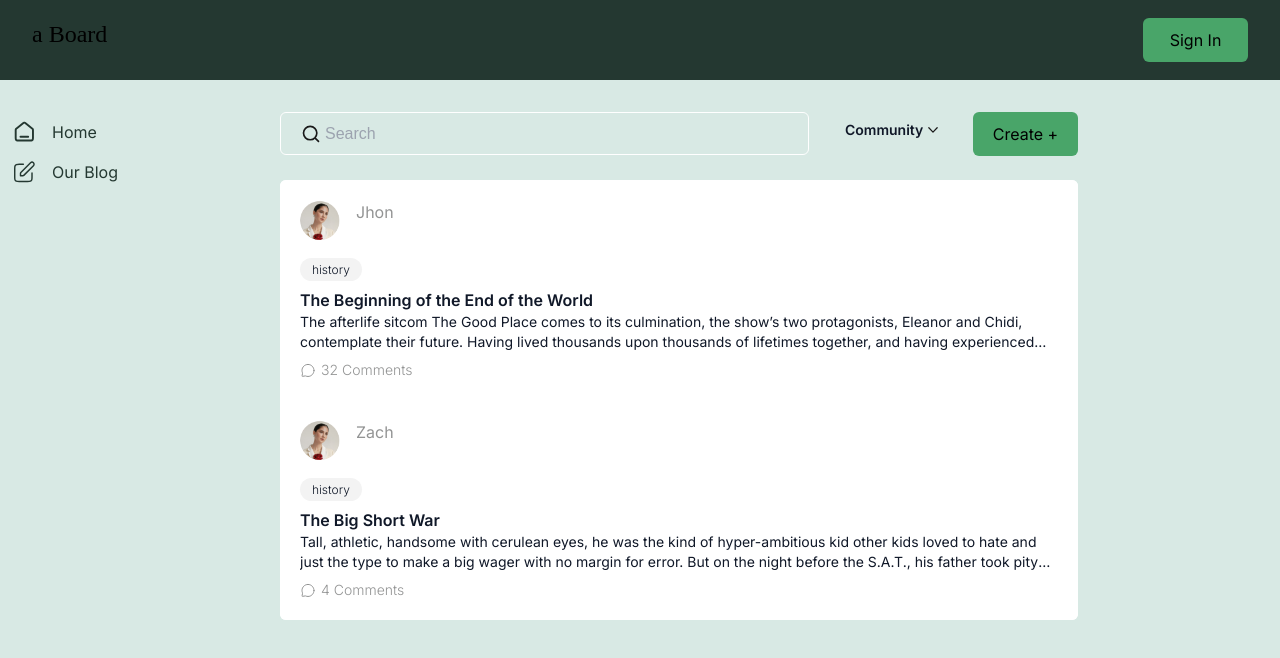
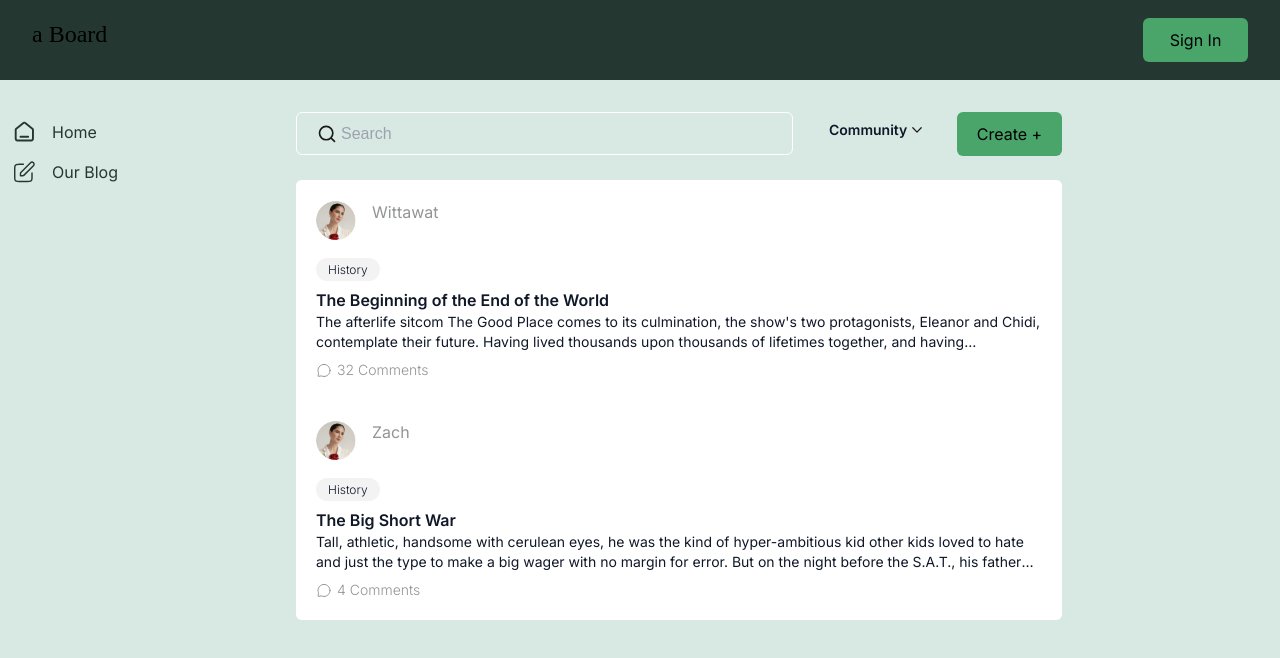
Before and after one commit to natitbc/aboard, a Next.js app: page /homepage in a window 1280 px wide. Shown: the top 658 px of the page. Built offline with nearby package versions, Linux system fonts and the light colour scheme.

Commit message:
home | all topic as mockjson

```diff
--- /dev/null
+++ b/public/mock_api/alltopic.json
@@ -0,0 +1,32 @@
+[
+  {
+    "id": 1,
+    "auther": {
+      "id": 1,
+      "name": "Wittawat",
+      "img": "/img/avatar-01.png"
+    },
+    "tag": [
+      "History"
+    ],
+    "title": "The Beginning of the End of the World",
+    "description": "The afterlife sitcom The Good Place comes to its culmination, the show's two protagonists, Eleanor and Chidi, contemplate their future. Having lived thousands upon thousands of lifetimes together, and having experienced virtually everything this life has to offer, they are weary. It is time for it all to end. The show's solution to this perpetual happiness-cum-weariness is extinction. When you have had enough, when you are utterly sated by love and joy and pleasure, you can walk through a passage to nothingness. And Chidi has had enough.",
+    "commentNum": 32,
+    "timeStamp": "2022-01-01 12:00:00"
+  },
+  {
+    "id": 2,
+    "auther": {
+      "id": 2,
+      "name": "Zach",
+      "img": "/img/avatar-01.png"
+    },
+    "tag": [
+      "History"
+    ],
+    "title": "The Big Short War",
+    "description": "Tall, athletic, handsome with cerulean eyes, he was the kind of hyper-ambitious kid other kids loved to hate and just the type to make a big wager with no margin for error. But on the night before the S.A.T., his father took pity on him and canceled the bet. I would've lost it, Ackman concedes. He got a 780 on the verbal and a 750 on the math. One wrong on the verbal, three wrong on the math, he muses. I'm still convinced some of the questions were wrong.",
+    "commentNum": 4,
+    "timeStamp": "2022-01-02 12:00:00"
+  }
+]
--- a/src/app/components/board/Board.tsx
+++ b/src/app/components/board/Board.tsx
@@ -1,16 +1,18 @@
-import React from 'react'
-import Sidebar from './Sidebar'
-import Menubar from './Menubar'
-import Content from '@/app/components/content/Content'
+import React from "react";
+import Sidebar from "./Sidebar";
+import Menubar from "./Menubar";
+import Content from "@/app/components/content/Content";
 
 export default function Board() {
   return (
     <div className="flex bg-green-board-100 flex-row items-start relative w-full h-screen pt-8">
-      <Sidebar />
-      <div className="max-w-[798px]">
+      <div className="hidden md:block">
+        <Sidebar />
+      </div>
+      <div className="max-w-[798px] px-4">
         <Menubar />
         <Content />
       </div>
     </div>
-  )
+  );
 }
--- a/src/app/components/board/Menubar.tsx
+++ b/src/app/components/board/Menubar.tsx
@@ -9,7 +9,7 @@ export default function Menubar() {
       <div className="w-full">
         <Searchbox />
       </div>
-      <div className="flex gap-4">
+      <div className="gap-4 hidden md:flex">
         <CategoryDropdown />
         <Button type="primary" html="a" link="/signin">
           Create +
--- a/src/app/components/content/Content.tsx
+++ b/src/app/components/content/Content.tsx
@@ -1,44 +1,28 @@
+"use client";
+
 import { timeStamp } from "console";
 import React from "react";
-import TopicCard from "./TopicCard";
-
-const MOCK_TOPICDATA = [
-  {
-    id: 1,
-    auther: {
-      id: 1,
-      name: "Jhon",
-      img: "/img/avatar-01.png",
-    },
-    tag: ["history"],
-    title: "The Beginning of the End of the World",
-    description:
-      "The afterlife sitcom The Good Place comes to its culmination, the show’s two protagonists, Eleanor and Chidi, contemplate their future. Having lived thousands upon thousands of lifetimes together, and having experienced virtually everything this life has to offer, they are weary. It is time for it all to end. The show’s solution to this perpetual happiness-cum-weariness is extinction. When you have had enough, when you are utterly sated by love and joy and pleasure, you can walk through a passage to nothingness. And Chidi has had enough.",
-    commentNum: 32,
-    timeStamp: "2022-01-01 12:00:00",
-  },
-  {
-    id: 2,
-    auther: {
-      id: 2,
-      name: "Zach",
-      img: "/img/avatar-01.png",
-    },
-    tag: ["history"],
-    title: "The Big Short War",
-    description:
-      "Tall, athletic, handsome with cerulean eyes, he was the kind of hyper-ambitious kid other kids loved to hate and just the type to make a big wager with no margin for error. But on the night before the S.A.T., his father took pity on him and canceled the bet. “I would’ve lost it,” Ackman concedes. He got a 780 on the verbal and a 750 on the math. “One wrong on the verbal, three wrong on the math,” he muses. “I’m still convinced some of the questions were wrong.”",
-    commentNum: 4,
-    timeStamp: "2022-01-02 12:00:00",
-  },
-];
+import TopicCard, { TopicCardProps } from "./TopicCard";
+import { useEffect, useState } from "react";
 
 export default function Content() {
+  const [data, setData] = useState<TopicCardProps[]>([]);
+
+  useEffect(() => {
+    fetch("/mock_api/alltopic.json")
+      .then((res) => res.json())
+      .then((data) => setData(data));
+  }, []);
+
+  if (!data) {
+    return <div>Loading...</div>;
+  }
+
   return (
     <>
       <div className="w-full bg-[#fff] rounded-md">
-        {MOCK_TOPICDATA.map((topic) => (
-          <TopicCard key={topic.id} descType="short" {...topic}  />
+        {data.map((topic) => (
+          <TopicCard key={topic.id} {...topic} />
         ))}
       </div>
     </>
--- a/src/app/components/content/TopicCard.tsx
+++ b/src/app/components/content/TopicCard.tsx
@@ -3,7 +3,8 @@ import Image from "next/image";
 import Tag from "../ui/Tag";
 import CommentCounter from "../ui/CommentCounter";
 
-interface TopicCardProps {
+export interface TopicCardProps {
+  id: number;
   auther: {
     id: number;
     name: string;
@@ -21,7 +22,7 @@ export default function TopicCard(props: TopicCardProps) {
 
   return (
     <>
-      <div className="w-full bg-[#fff] rounded-md p-5">
+      <div className="w-full bg-[#fff] rounded-md p-5 border-b-1 border-gray-board-300">
         <div className="flex gap-4 mb-4">
           <Image
             src={auther.img}
```
Also changed, not shown: public/mock_data/post.json (deleted).
